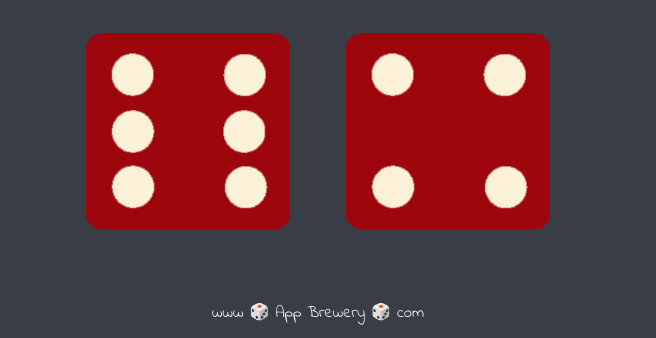
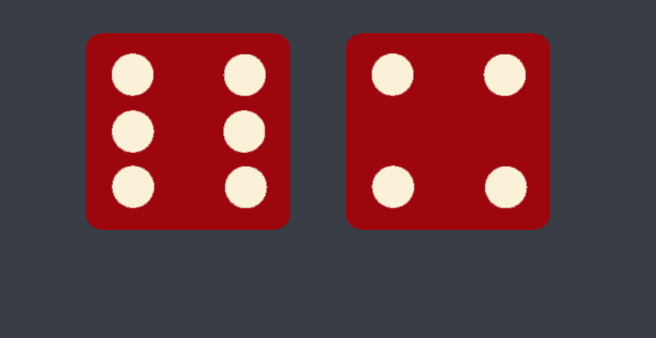
Before and after one commit to jfgarcia0911/diceGame, a plain HTML site: page index.html in a window 1280 px wide. Shown: the part 462-800 px from the top of the page, without its empty margins (322-978 px from the left). Drawn offline with Linux system fonts and the light colour scheme.

Commit message:
initial commit

```diff
--- a/index.html
+++ b/index.html
@@ -3,7 +3,7 @@
 
 <head>
   <meta charset="utf-8">
-  <title>Dicee</title>
+  <title>Dice Game</title>
   <link rel="stylesheet" href="styles.css">
   <link href="https://fonts.googleapis.com/css?family=Indie+Flower|Lobster" rel="stylesheet">
 
@@ -30,7 +30,7 @@
 </body>
 <script src="./index.js"></script>
 <footer>
-  www 🎲 App Brewery 🎲 com
+
 </footer>
 
 </html>
```
